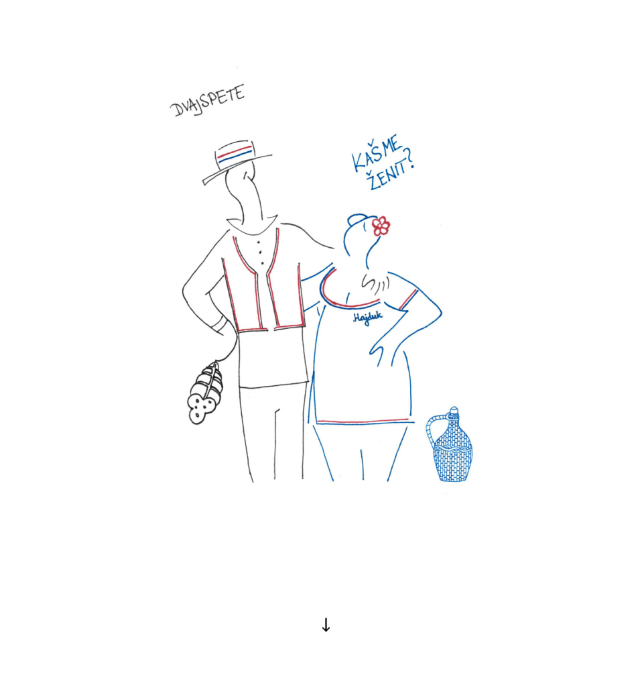
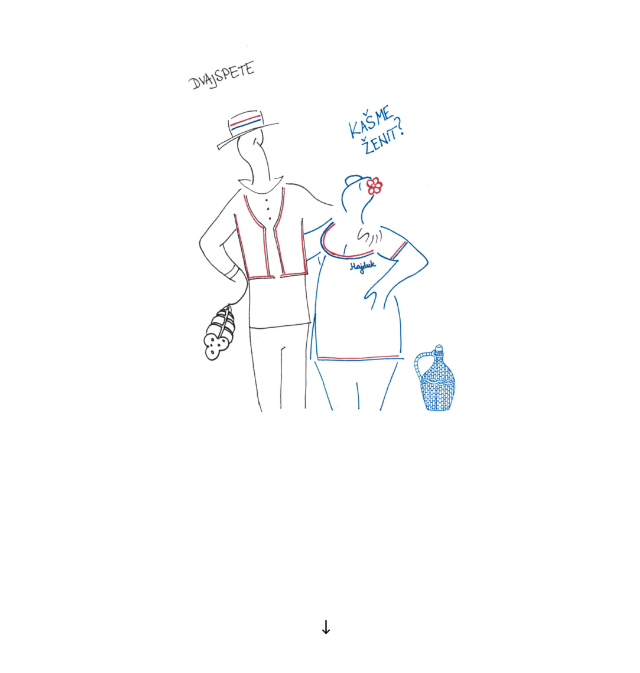
Before and after one commit to barbara3210/Invite, a Next.js app: page / in a window 1280 px wide. Shown: the part 109-782 px from the top of the page, without its empty margins (314-954 px from the left). Built offline with nearby package versions, Linux system fonts and the light colour scheme; a web font is replaced by a local one.

Commit message:
hight fix

```diff
--- a/src/app/components/Hero.tsx
+++ b/src/app/components/Hero.tsx
@@ -2,8 +2,9 @@ import Image from "next/image";
 
 export default function Hero() {
   return (
-    <section className="relative h-[100dvh] w-full flex justify-center items-center overflow-hidden">
+    <section className="relative min-h-[100dvh] w-full flex flex-col justify-between items-center overflow-hidden">
       {/* Responsive hero image */}
+      <div className="relative w-full flex-grow flex justify-center items-center">
         <Image
           src="/dvajspete.jpg"
           alt="Mato i Zrinka"
@@ -11,9 +12,10 @@ export default function Hero() {
           className="object-cover sm:object-contain sm:object-center"
           priority
         />
+      </div>
 
       {/* Arrow for scroll hint */}
-      <div className="absolute bottom-8 left-1/2 -translate-x-1/2 animate-bounce">
+      <div className="mb-4 sm:mb-8">
         <Image
           src="/strelica.png"
           alt="Scroll dolje"
--- a/src/app/components/contact.tsx
+++ b/src/app/components/contact.tsx
@@ -2,18 +2,20 @@ import Image from "next/image";
 
 export default function Contact() {
   return (
-    <section className="relative h-[100dvh] w-full flex justify-center items-center overflow-hidden">
+    <section className="relative min-h-[100dvh] w-full flex flex-col justify-between items-center overflow-hidden">
       {/* Responsive image */}
+      <div className="relative w-full flex-grow flex justify-center items-center">
         <Image
           src="/kontakt.jpg"
           alt="kontakt"
           fill
-        className="object-cover object-center sm:object-contain"
+          className="object-cover object-center sm:object-contain sm:object-center"
           priority
         />
+      </div>
 
       {/* Scroll hint arrow */}
-      <div className="absolute bottom-8 left-1/2 -translate-x-1/2 animate-bounce">
+      <div className="mb-4 sm:mb-8">
         <Image
           src="/strelica.png"
           alt="Scroll down"
--- a/src/app/components/zim.tsx
+++ b/src/app/components/zim.tsx
@@ -3,7 +3,7 @@ import Hod from "./hod";
 
 export default function Zim() {
   return (
-    <section className="relative h-[100dvh] w-full flex justify-center items-center overflow-hidden">
+    <section className="relative min-h-[100dvh] w-full flex justify-center items-center overflow-hidden">
       {/* Background image moved slightly up */}
       <Image
         src="/zim2.jpg"
```
Lines whose indentation alone changed are shown as unchanged.
